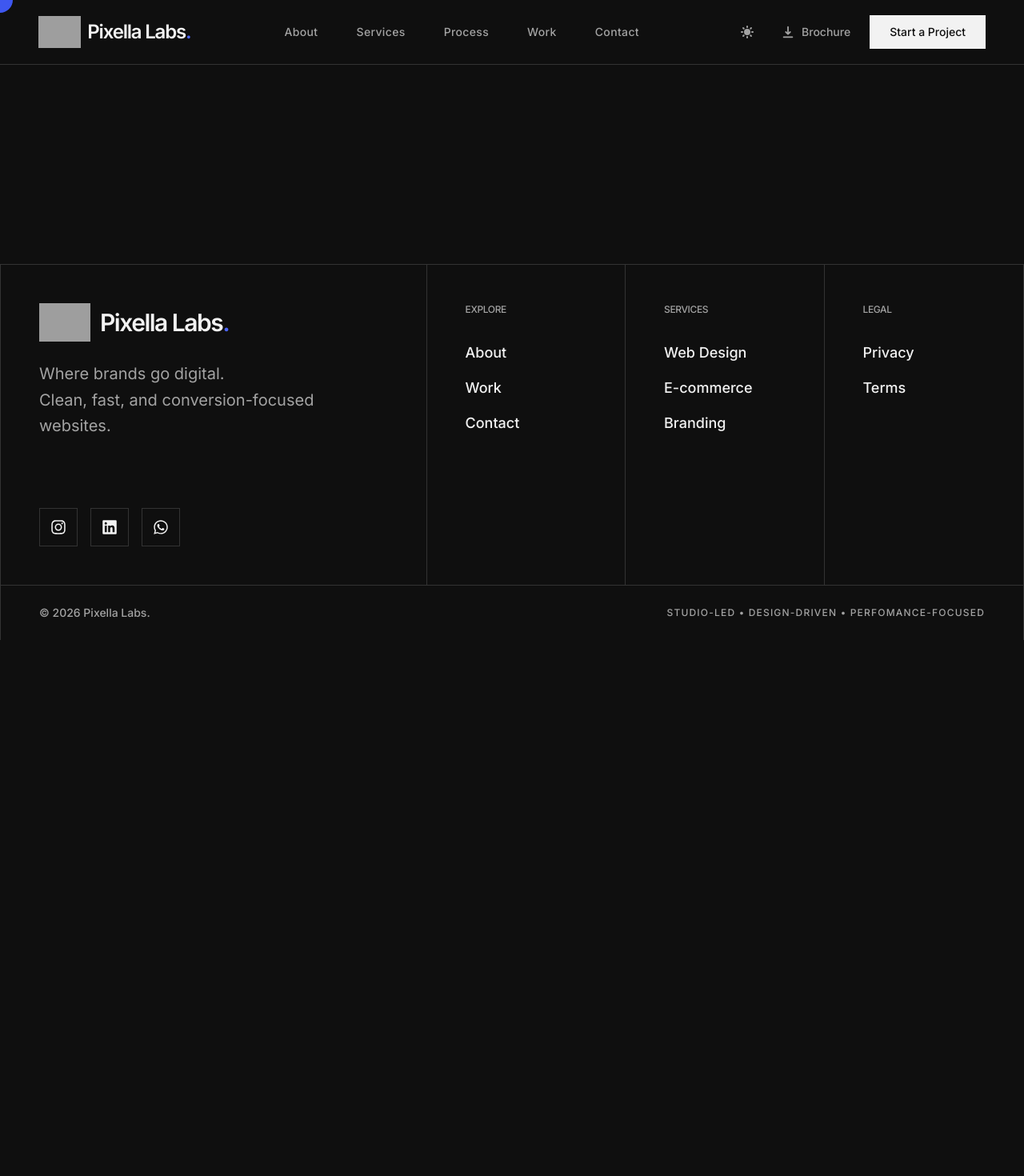
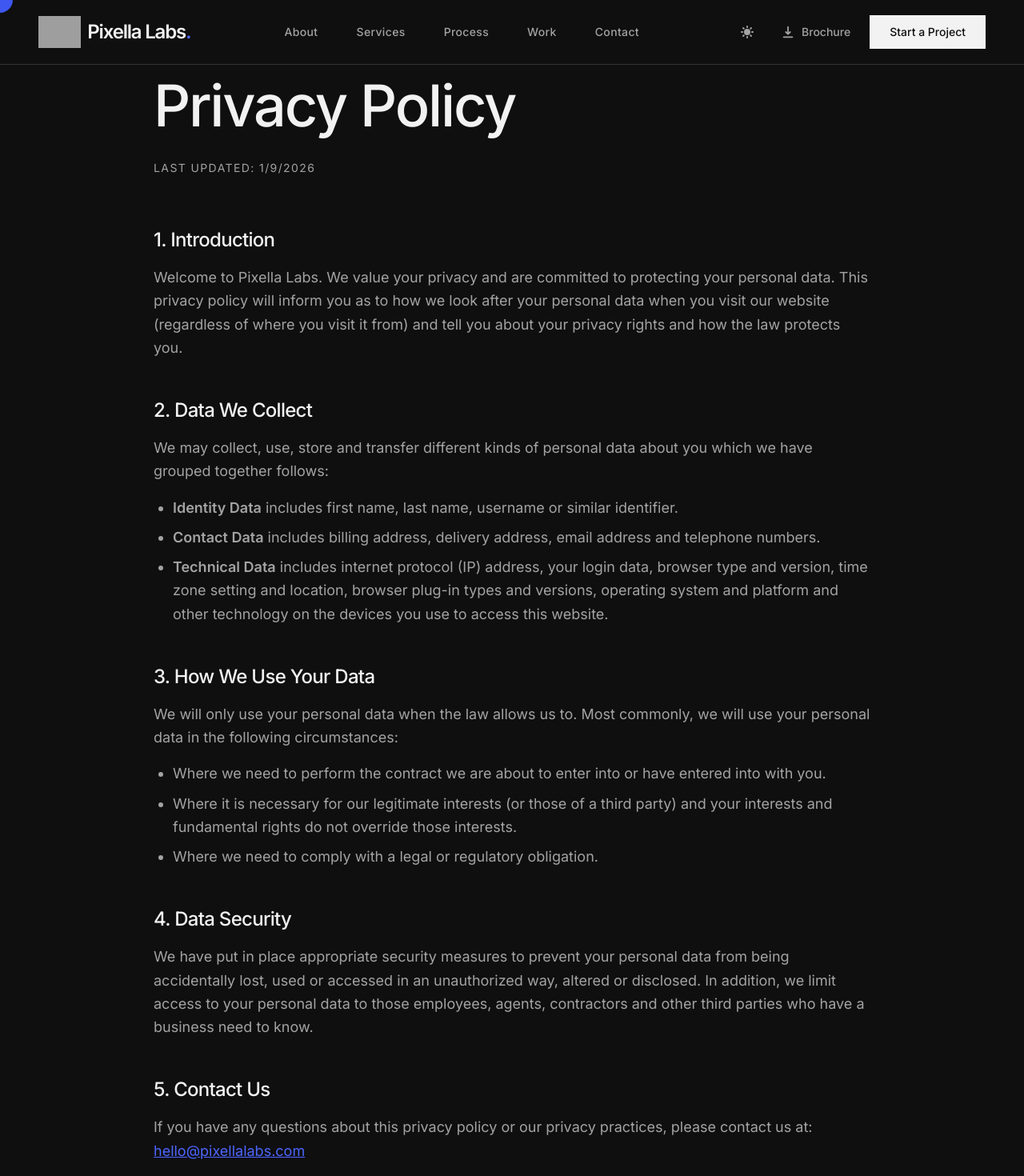
Before and after one commit to K-Nishant-18/PixellaLab, a React (Vite) app: page /privacy in a window 1280 px wide. Shown: the top 1470 px of the page at 80% size. Before the commit the page ends 800 px from the top, so only its background shows below. Built offline with nearby package versions, Linux system fonts and the light colour scheme; grey boxes are pictures that could not be loaded.

Commit message:
Updated Terms and Privacy

```diff
--- a/src/App.jsx
+++ b/src/App.jsx
@@ -25,6 +25,8 @@ const Contact = lazyLoad(() => import('./pages/Contact'));
 const Portfolio = lazyLoad(() => import('./pages/Portfolio'));
 const About = lazyLoad(() => import('./pages/About'));
 const HowItWorks = lazyLoad(() => import('./pages/HowItWorks'));
+const Privacy = lazyLoad(() => import('./pages/Privacy'));
+const Terms = lazyLoad(() => import('./pages/Terms'));
 
 // Scroll to top on route change
 const ScrollToTop = () => {
@@ -49,6 +51,8 @@ const AnimatedRoutes = () => {
                 <Route path="/how-it-works" element={<HowItWorks />} />
                 <Route path="/contact" element={<Contact />} />
                 <Route path="/portfolio" element={<Portfolio />} />
+                <Route path="/privacy" element={<Privacy />} />
+                <Route path="/terms" element={<Terms />} />
             </Routes>
         </AnimatePresence>
     );
--- /dev/null
+++ b/src/pages/Privacy.jsx
@@ -0,0 +1,64 @@
+import React from 'react';
+import PageTransition from '../components/UI/PageTransition';
+
+const Privacy = () => {
+    return (
+        <PageTransition>
+            <div className="pt-24 min-h-screen bg-bg-primary text-text-primary px-6 md:px-12 xl:px-24 pb-24">
+                <div className="max-w-4xl mx-auto">
+                    <h1 className="text-5xl md:text-7xl font-bold tracking-tighter mb-8">Privacy Policy</h1>
+                    <p className="text-text-secondary mb-16 uppercase tracking-widest text-sm">Last Updated: {new Date().toLocaleDateString()}</p>
+
+                    <div className="space-y-12 text-lg leading-relaxed text-text-secondary">
+                        <section>
+                            <h2 className="text-2xl font-bold text-text-primary mb-4">1. Introduction</h2>
+                            <p>
+                                Welcome to Pixella Labs. We value your privacy and are committed to protecting your personal data. This privacy policy will inform you as to how we look after your personal data when you visit our website (regardless of where you visit it from) and tell you about your privacy rights and how the law protects you.
+                            </p>
+                        </section>
+
+                        <section>
+                            <h2 className="text-2xl font-bold text-text-primary mb-4">2. Data We Collect</h2>
+                            <p className="mb-4">
+                                We may collect, use, store and transfer different kinds of personal data about you which we have grouped together follows:
+                            </p>
+                            <ul className="list-disc pl-6 space-y-2">
+                                <li><strong>Identity Data</strong> includes first name, last name, username or similar identifier.</li>
+                                <li><strong>Contact Data</strong> includes billing address, delivery address, email address and telephone numbers.</li>
+                                <li><strong>Technical Data</strong> includes internet protocol (IP) address, your login data, browser type and version, time zone setting and location, browser plug-in types and versions, operating system and platform and other technology on the devices you use to access this website.</li>
+                            </ul>
+                        </section>
+
+                        <section>
+                            <h2 className="text-2xl font-bold text-text-primary mb-4">3. How We Use Your Data</h2>
+                            <p>
+                                We will only use your personal data when the law allows us to. Most commonly, we will use your personal data in the following circumstances:
+                            </p>
+                            <ul className="list-disc pl-6 space-y-2 mt-4">
+                                <li>Where we need to perform the contract we are about to enter into or have entered into with you.</li>
+                                <li>Where it is necessary for our legitimate interests (or those of a third party) and your interests and fundamental rights do not override those interests.</li>
+                                <li>Where we need to comply with a legal or regulatory obligation.</li>
+                            </ul>
+                        </section>
+
+                        <section>
+                            <h2 className="text-2xl font-bold text-text-primary mb-4">4. Data Security</h2>
+                            <p>
+                                We have put in place appropriate security measures to prevent your personal data from being accidentally lost, used or accessed in an unauthorized way, altered or disclosed. In addition, we limit access to your personal data to those employees, agents, contractors and other third parties who have a business need to know.
+                            </p>
+                        </section>
+
+                        <section>
+                            <h2 className="text-2xl font-bold text-text-primary mb-4">5. Contact Us</h2>
+                            <p>
+                                If you have any questions about this privacy policy or our privacy practices, please contact us at: <a href="mailto:hello@pixellalabs.com" className="text-text-accent underline">hello@pixellalabs.com</a>
+                            </p>
+                        </section>
+                    </div>
+                </div>
+            </div>
+        </PageTransition>
+    );
+};
+
+export default Privacy;
--- /dev/null
+++ b/src/pages/Terms.jsx
@@ -0,0 +1,61 @@
+import React from 'react';
+import PageTransition from '../components/UI/PageTransition';
+
+const Terms = () => {
+    return (
+        <PageTransition>
+            <div className="pt-24 min-h-screen bg-bg-primary text-text-primary px-6 md:px-12 xl:px-24 pb-24">
+                <div className="max-w-4xl mx-auto">
+                    <h1 className="text-5xl md:text-7xl font-bold tracking-tighter mb-8">Terms of Service</h1>
+                    <p className="text-text-secondary mb-16 uppercase tracking-widest text-sm">Last Updated: {new Date().toLocaleDateString()}</p>
+
+                    <div className="space-y-12 text-lg leading-relaxed text-text-secondary">
+                        <section>
+                            <h2 className="text-2xl font-bold text-text-primary mb-4">1. Acceptance of Terms</h2>
+                            <p>
+                                By accessing and using this website, you accept and agree to be bound by the terms and provision of this agreement. In addition, when using this websites particular services, you shall be subject to any posted guidelines or rules applicable to such services.
+                            </p>
+                        </section>
+
+                        <section>
+                            <h2 className="text-2xl font-bold text-text-primary mb-4">2. Intellectual Property</h2>
+                            <p>
+                                The Site and its original content, features and functionality are owned by Pixella Labs and are protected by international copyright, trademark, patent, trade secret and other intellectual property or proprietary rights laws.
+                            </p>
+                        </section>
+
+                        <section>
+                            <h2 className="text-2xl font-bold text-text-primary mb-4">3. Services</h2>
+                            <p>
+                                Pixella Labs provides digital design and development services. The specific terms and deliverables for paid projects will be outlined in a separate Statement of Work (SOW) or contract agreed upon by both parties.
+                            </p>
+                        </section>
+
+                        <section>
+                            <h2 className="text-2xl font-bold text-text-primary mb-4">4. Limitation of Liability</h2>
+                            <p>
+                                In no event shall Pixella Labs, nor its directors, employees, partners, agents, suppliers, or affiliates, be liable for any indirect, incidental, special, consequential or punitive damages, including without limitation, loss of profits, data, use, goodwill, or other intangible losses, resulting from your access to or use of or inability to access or use the Service.
+                            </p>
+                        </section>
+
+                        <section>
+                            <h2 className="text-2xl font-bold text-text-primary mb-4">5. Governing Law</h2>
+                            <p>
+                                These Terms shall be governed and construed in accordance with the laws of [Your Jurisdiction], without regard to its conflict of law provisions. Our failure to enforce any right or provision of these Terms will not be considered a waiver of those rights.
+                            </p>
+                        </section>
+
+                        <section>
+                            <h2 className="text-2xl font-bold text-text-primary mb-4">6. Changes to Terms</h2>
+                            <p>
+                                We reserve the right, at our sole discretion, to modify or replace these Terms at any time. If a revision is material we will try to provide at least 30 days notice prior to any new terms taking effect. What constitutes a material change will be determined at our sole discretion.
+                            </p>
+                        </section>
+                    </div>
+                </div>
+            </div>
+        </PageTransition>
+    );
+};
+
+export default Terms;
```
